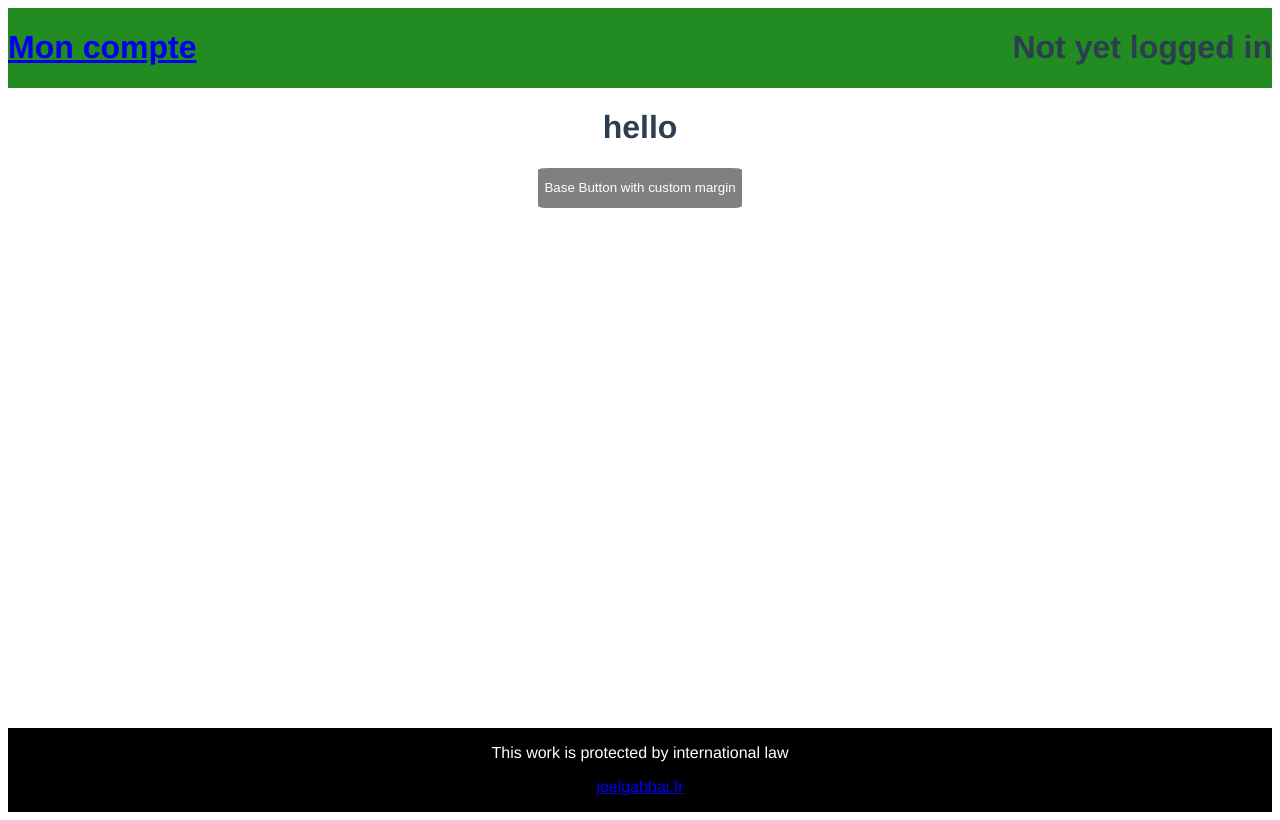
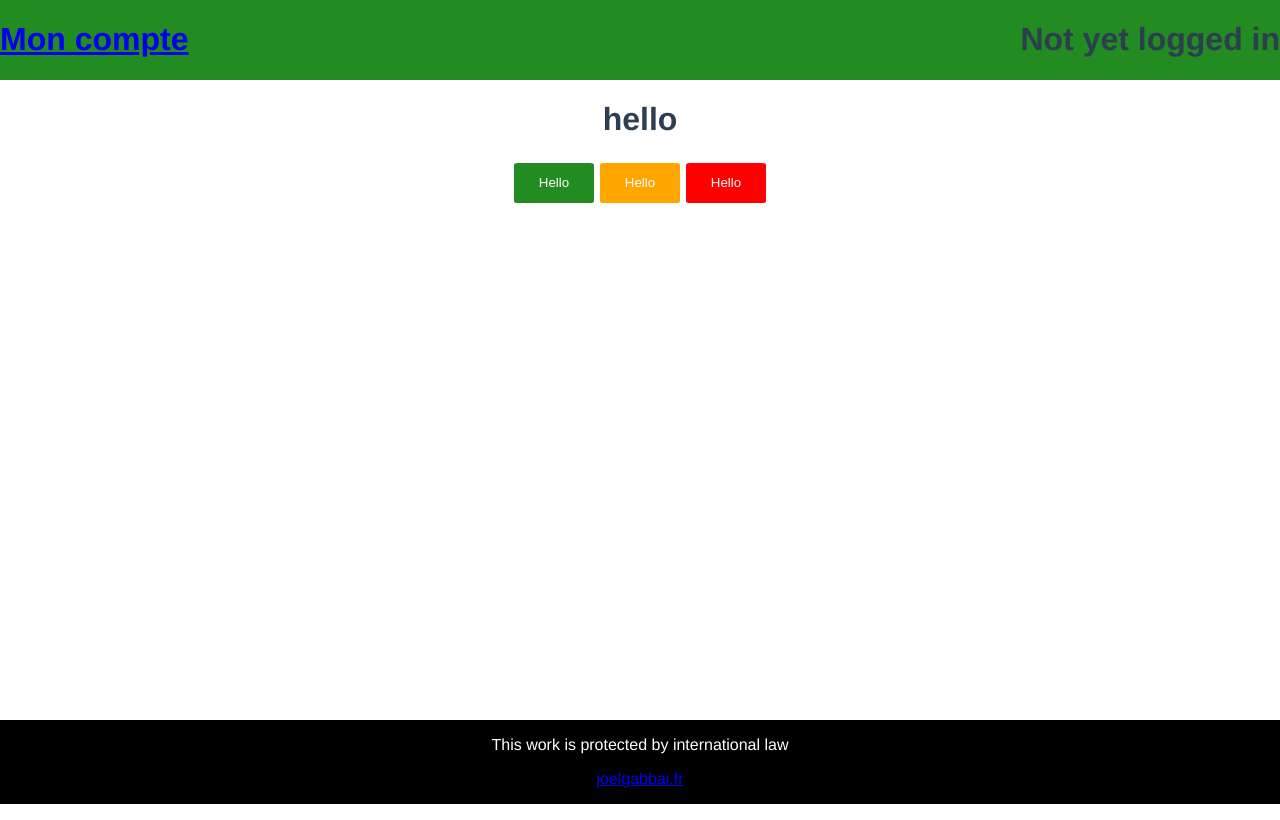
Before and after one commit to Joel-alt/Tutorial3, a Vue app: page / in a window 1280 px wide. Built offline with nearby package versions, Linux system fonts and the light colour scheme.

Commit message:
Ex 8: color palette and prop for BaseButton

```diff
--- a/public/index.html
+++ b/public/index.html
@@ -7,7 +7,7 @@
     <link rel="icon" href="<%= BASE_URL %>favicon.ico">
     <title><%= htmlWebpackPlugin.options.title %></title>
   </head>
-  <body>
+  <body style="margin: 0">
     <noscript>
       <strong>We're sorry but <%= htmlWebpackPlugin.options.title %> doesn't work properly without JavaScript enabled. Please enable it to continue.</strong>
     </noscript>
--- a/src/components/BaseButton.vue
+++ b/src/components/BaseButton.vue
@@ -1,24 +1,26 @@
 <template>
-  <button type="button" disabled class="button1">
-    Base Button with custom margin
+  <button type="button"  class="button1" :class="color">
+    Hello
   </button>
 </template>
 
 <script>
 
 export default {
-  name: 'BaseButton'
+  name: 'BaseButton',
+  props: ['color']
 }
 </script>
 
 <style>
 .button1{
-  background-color: forestgreen;
   border-bottom-color: forestgreen;
   height: 40px;
+  width: 80px;
   border-radius: 5%;
   color: white;
   border:none;
+  margin: 3px;
 }
 
 .button1:hover{
@@ -26,10 +28,22 @@ export default {
 }
 
 .button1:focus{
-  background-color: red;
+  background-color: black;
 }
 
 .button1:disabled{
   background-color: grey;
 }
+
+.primary{
+  background-color: forestgreen;
+}
+
+.warn{
+  background-color: orange;
+}
+
+.danger{
+  background-color: red;
+}
 </style>
--- a/src/components/HomePage.vue
+++ b/src/components/HomePage.vue
@@ -1,7 +1,9 @@
 <template>
   <div class="body">
     <h1>hello</h1>
-    <BaseButton/>
+    <BaseButton color="primary"/>
+    <BaseButton color="warn"/>
+    <BaseButton color="danger"/>
   </div>
 </template>
 
```
